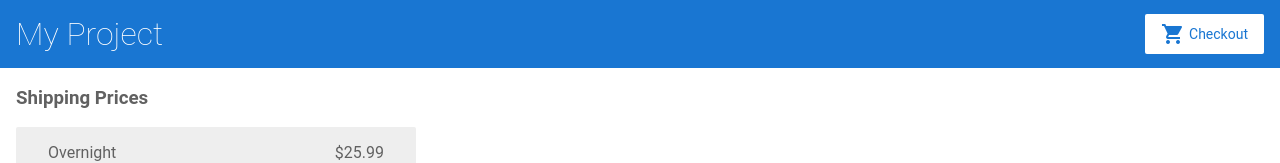
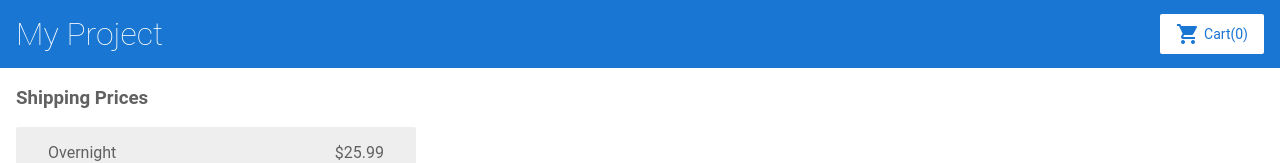
Before and after one commit to mikimj97/angular-425t8y-v3m1z7, an Angular app: page /shipping in a window 1280 px wide. Shown: the top 163 px of the page. Built offline with nearby package versions, Linux system fonts and the light colour scheme.

Commit message:
2 files modified

```diff
--- a/src/app/top-bar/top-bar.component.html
+++ b/src/app/top-bar/top-bar.component.html
@@ -2,7 +2,7 @@
   <h1>My Project</h1>
 </a>
 
-<a routerLink="/cart" class="button fancy-button"><i class="material-icons">shopping_cart</i>Checkout</a>
+<a routerLink="/cart" class="button fancy-button"><i class="material-icons">shopping_cart</i>Cart({{count}})</a>
 
 <!--
 Copyright Google LLC. All Rights Reserved.
--- a/src/app/top-bar/top-bar.component.ts
+++ b/src/app/top-bar/top-bar.component.ts
@@ -1,4 +1,5 @@
-import { Component, OnInit } from '@angular/core';
+import { Component, OnInit, SimpleChanges } from '@angular/core';
+import { CartService } from '../cart.service';
 
 @Component({
   selector: 'app-top-bar',
@@ -6,10 +7,19 @@ import { Component, OnInit } from '@angular/core';
   styleUrls: ['./top-bar.component.css']
 })
 export class TopBarComponent implements OnInit {
+  count;
 
-  constructor() { }
+  constructor(
+    private cartService: CartService
+  ) { }
 
   ngOnInit() {
+    this.count = this.cartService.getItems.length;
+  }
+
+  ngOnChanges(changes: SimpleChanges) {
+    window.alert(changes);
+    this.count = this.cartService.getItems.length;
   }
 
 }
```
